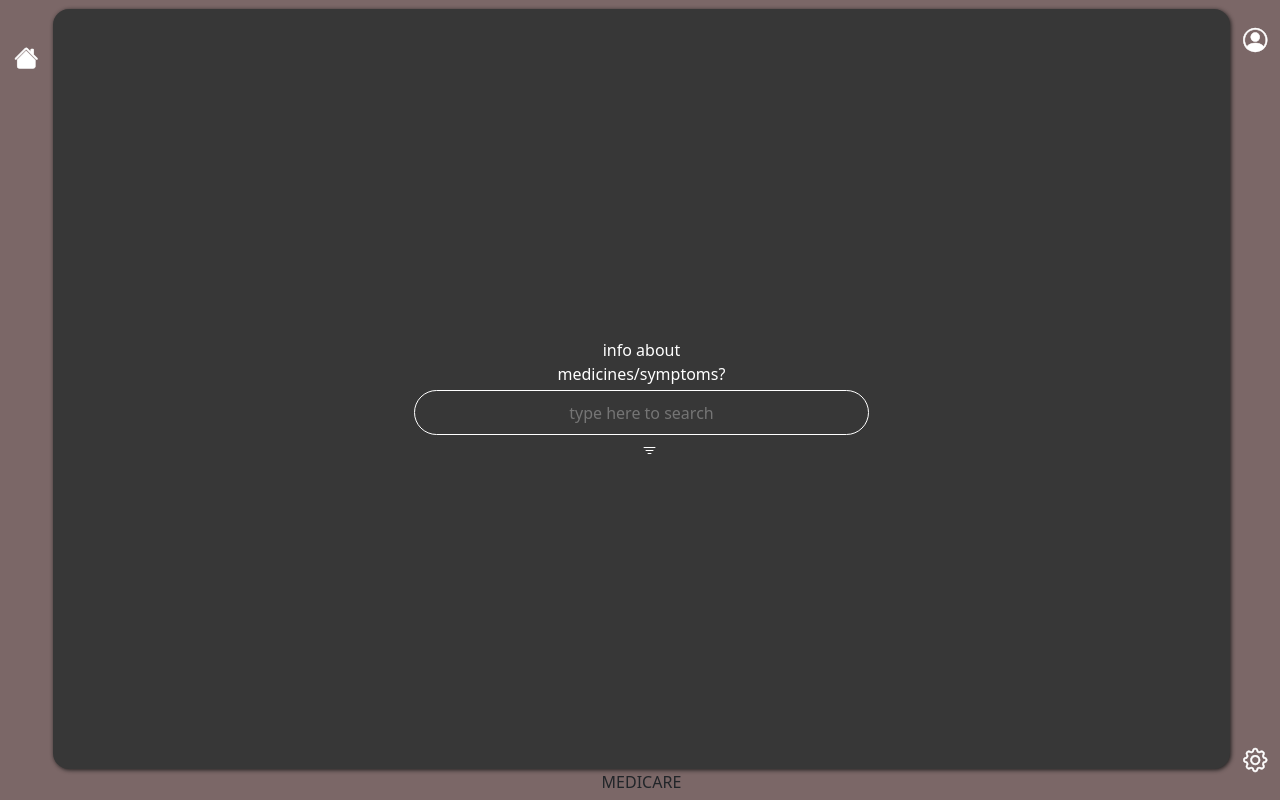
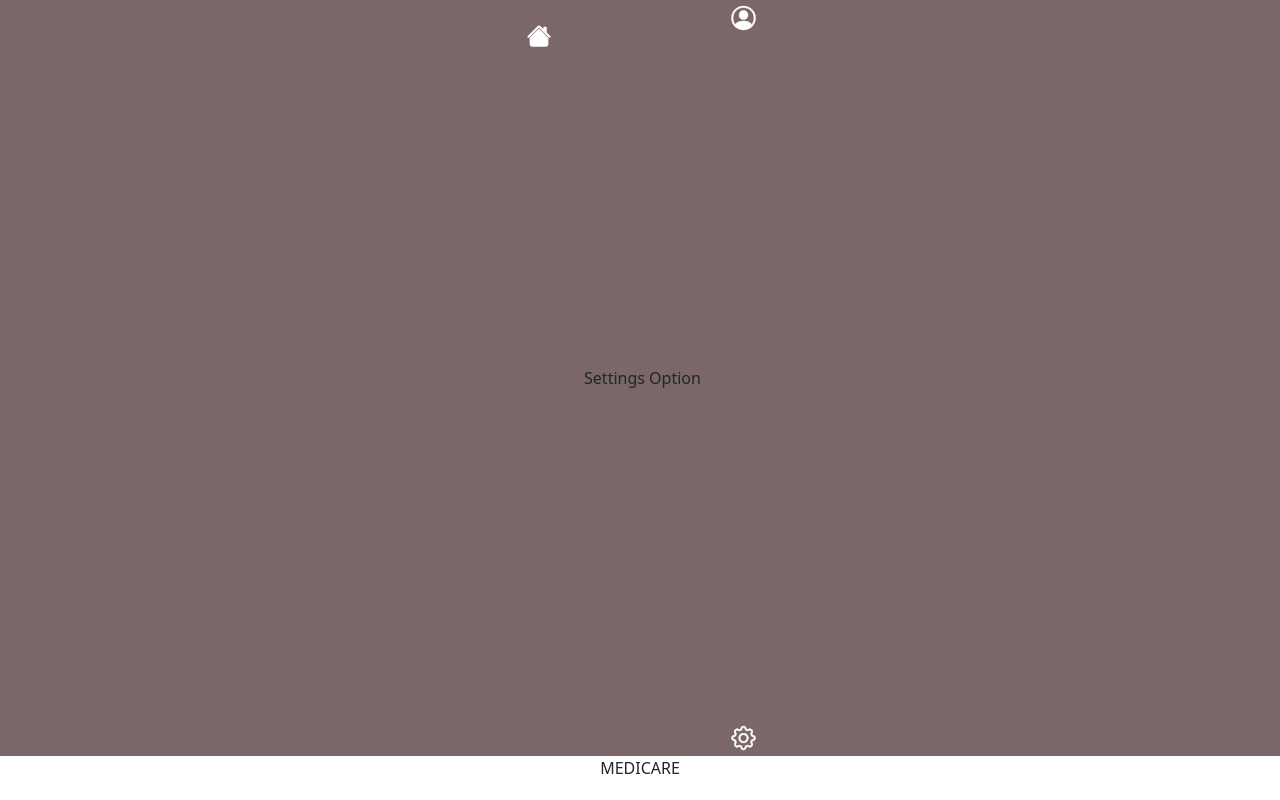
Before and after one commit to iamanishsrivastava/H.E.A.L.T.H, a React (Vite) app in the folder medicare-proj/: page / in a window 1280 px wide. Both pictures are taken after a click on the icon 1255 px from the left and 760 px from the top of the page. Built offline with nearby package versions, Linux system fonts and the light colour scheme.

Commit message:
render components

```diff
--- a/medicare-proj/src/App.jsx
+++ b/medicare-proj/src/App.jsx
@@ -5,16 +5,16 @@ import Home from "./components/Home";
 import SideBarLeft from "./components/SideBars/SideBarLeft";
 import SideBarRight from "./components/SideBars/SideBarRight";
 import Searched from "./components/Searched";
+import Settings from "./components/Settings";
 
 function App() {
   const [content, setContent] = useState("");
 
-  const handleClick = (action, data) => {
-    if (action === "searchBarClicked") {
+  const handleClick = (action) => {
+    if (action === "onSearchBarClick") {
       setContent("searched");
-    } else if (action === "otherComponentClicked") {
-      // Set content to indicate that the other component should be rendered
-      setContent("otherComponent");
+    } else if (action === "onSettingsClick") {
+      setContent("onSettingsClick");
     } else {
       // Default action (e.g., go back to home)
       setContent("");
@@ -25,24 +25,27 @@ function App() {
   let renderedContent;
   if (content === "searched") {
     renderedContent = <Searched />;
-  } else if (content === "otherComponent") {
-    renderedContent = <OtherComponent />;
+  } else if (content === "onSettingsClick") {
+    renderedContent = <Settings />;
   } else {
     renderedContent = (
       <Home
-        onSearchBarClick={() => handleClick("searchBarClicked")}
-        onOtherComponentClick={() => handleClick("otherComponentClicked")}
+        onSearchBarClick={() => handleClick("onSearchBarClick")}
+        onSettingsClick={() => handleClick("onSettingsClick")}
       />
     );
   }
 
   return (
     <>
-      <section className="main">
-        <SideBarLeft onIconClick={() => handleClick("home")}/>
-        {renderedContent}
-        <SideBarRight />
-      </section>
+        <div className="main">
+          <SideBarLeft onIconClick={() => handleClick("home")} />
+          {renderedContent}
+          <SideBarRight onIconClick={() => handleClick("onSettingsClick")} />
+        </div>
+        <div className="medc-container">
+          <p id="options">MEDICARE</p>
+        </div>
     </>
   );
 }
--- a/medicare-proj/src/components/Home.jsx
+++ b/medicare-proj/src/components/Home.jsx
@@ -1,8 +1,7 @@
 // import './Home.css'
 
-import { useState } from "react";
 
-function Home({ onClick }) {
+function Home({ onSearchBarClick }) {
   return (
     <div className="home">
       <div className="search-container gap-1">
@@ -16,7 +15,7 @@ function Home({ onClick }) {
             type="text"
             className="search-input"
             placeholder="type here to search"
-            onClick={onClick}
+            onClick={onSearchBarClick}
           />
         </div>
 
@@ -24,9 +23,7 @@ function Home({ onClick }) {
           <i class="bi bi-filter filter-icon" aria-hidden="true"></i>
         </div>
       </div>
-      <div className="medc-container">
-        <p id="options">MEDICARE</p>
-      </div>
+
     </div>
   );
 }
--- a/medicare-proj/src/components/Settings.jsx
+++ b/medicare-proj/src/components/Settings.jsx
@@ -1,6 +1,6 @@
-const Settings = (clickedSettings) => {
+const Settings = () => {
    return (
-      <center onClick="clickedSettings">Settings Option</center>
+      <center >Settings Option</center>
    )
 }
 
--- a/medicare-proj/src/components/SideBars/SideBarRight.jsx
+++ b/medicare-proj/src/components/SideBars/SideBarRight.jsx
@@ -1,8 +1,10 @@
-function SideBarRight() {
+import React from "react";
+
+function SideBarRight( {onIconClick} ) {
   return (
     <aside className="sidebar-right">
       <i class="bi bi-person-circle user-icon"></i>
-      <i class="bi bi-gear settings-icon"></i>
+      <i class="bi bi-gear settings-icon" onClick={ onIconClick }></i>
     </aside>
   );
 }
```
